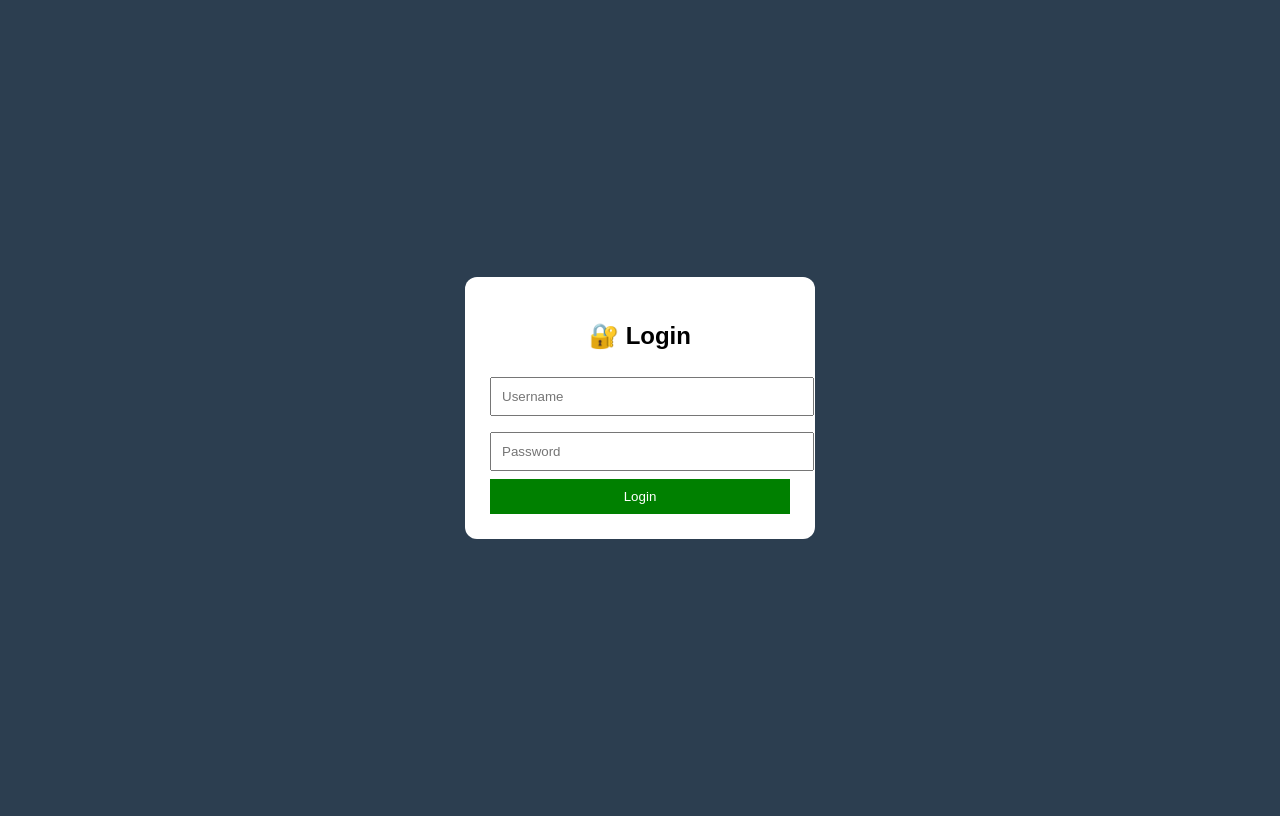
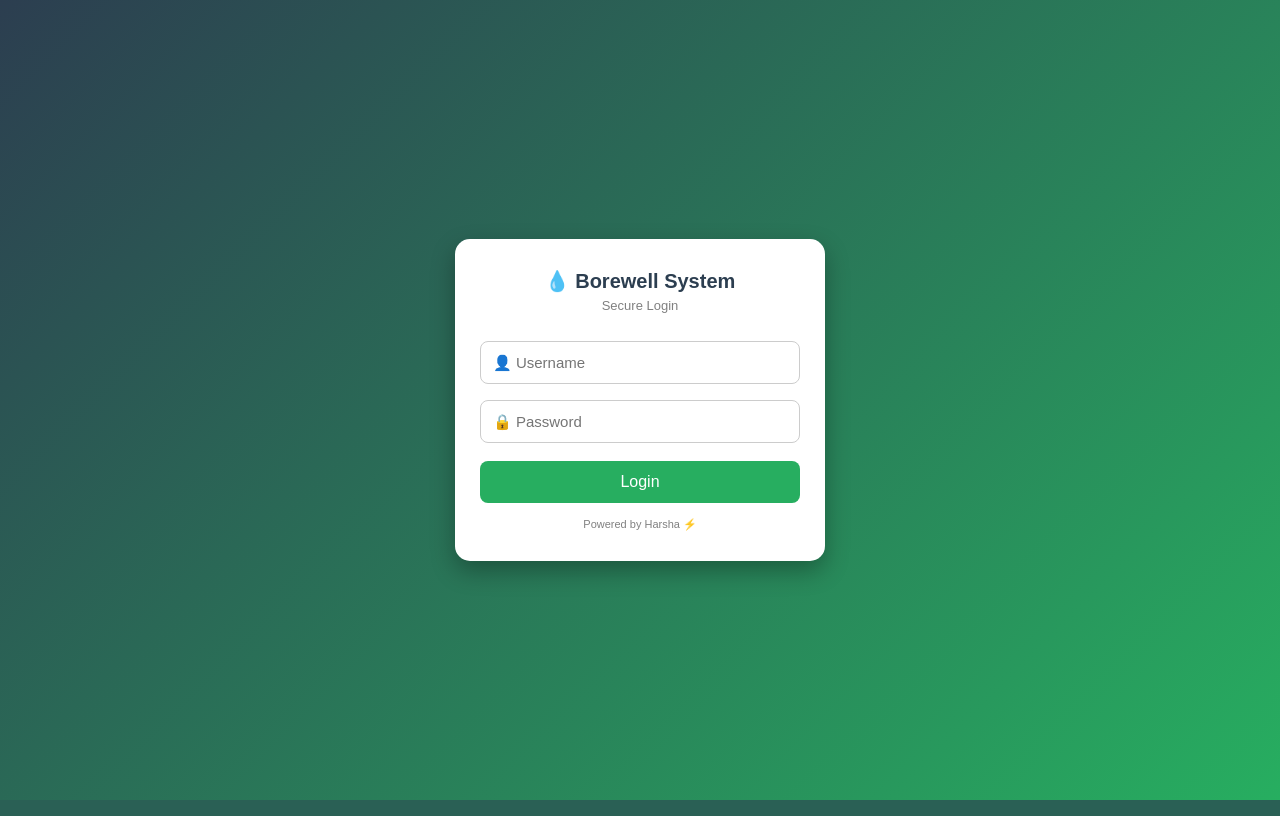
Before and after one commit to HARSHAKOLIPAKA/bill-app, a Flask app: page / in a window 1280 px wide. Run offline with Flask 3, Linux system fonts and the light colour scheme.

Commit message:
Update login.html

```diff
--- a/templates/login.html
+++ b/templates/login.html
@@ -1,69 +1,112 @@
 <!DOCTYPE html>
 <html>
 <head>
-    <title>Login</title>
+    <title>Login - Borewell System</title>
     <meta name="viewport" content="width=device-width, initial-scale=1.0">
 
     <style>
         body {
-            font-family: Arial;
-            background: #2c3e50;
+            margin: 0;
+            font-family: Arial, sans-serif;
+            height: 100vh;
+            background: linear-gradient(135deg, #2c3e50, #27ae60);
             display: flex;
             justify-content: center;
             align-items: center;
-            height: 100vh;
         }
 
-        .box {
+        .login-box {
             background: white;
-            padding: 25px;
-            border-radius: 12px;
-            width: 300px;
+            padding: 30px 25px;
+            border-radius: 15px;
+            width: 320px;
+            box-shadow: 0px 10px 25px rgba(0,0,0,0.3);
             text-align: center;
+        }
+
+        .title {
+            font-size: 20px;
+            font-weight: bold;
+            color: #2c3e50;
+            margin-bottom: 5px;
+        }
+
+        .subtitle {
+            font-size: 13px;
+            color: gray;
+            margin-bottom: 20px;
         }
 
         input {
             width: 100%;
-            padding: 10px;
+            padding: 12px;
             margin: 8px 0;
+            border: 1px solid #ccc;
+            border-radius: 8px;
+            font-size: 15px;
+            box-sizing: border-box;
+        }
+
+        input:focus {
+            border-color: #27ae60;
+            outline: none;
         }
 
         button {
             width: 100%;
-            padding: 10px;
-            background: green;
+            padding: 12px;
+            margin-top: 10px;
+            background: #27ae60;
             color: white;
             border: none;
+            border-radius: 8px;
+            font-size: 16px;
             cursor: pointer;
+        }
+
+        button:hover {
+            background: #219150;
         }
 
         .error {
             color: red;
-            font-size: 14px;
+            font-size: 13px;
+            margin-bottom: 10px;
+        }
+
+        .footer {
+            margin-top: 15px;
+            font-size: 11px;
+            color: gray;
         }
     </style>
 </head>
 
 <body>
 
-<div class="box">
+<div class="login-box">
 
-    <h2>🔐 Login</h2>
+    <div class="title">💧 Borewell System</div>
+    <div class="subtitle">Secure Login</div>
 
     {% if error %}
-        <p class="error">{{ error }}</p>
+        <div class="error">{{ error }}</div>
     {% endif %}
 
     <form method="POST">
 
-        <input type="text" name="username" placeholder="Username" required>
+        <input type="text" name="username" placeholder="👤 Username" required>
 
-        <input type="password" name="password" placeholder="Password" required>
+        <input type="password" name="password" placeholder="🔒 Password" required>
 
         <button type="submit">Login</button>
 
     </form>
 
+    <div class="footer">
+        Powered by Harsha ⚡
+    </div>
+
 </div>
 
 </body>
```
